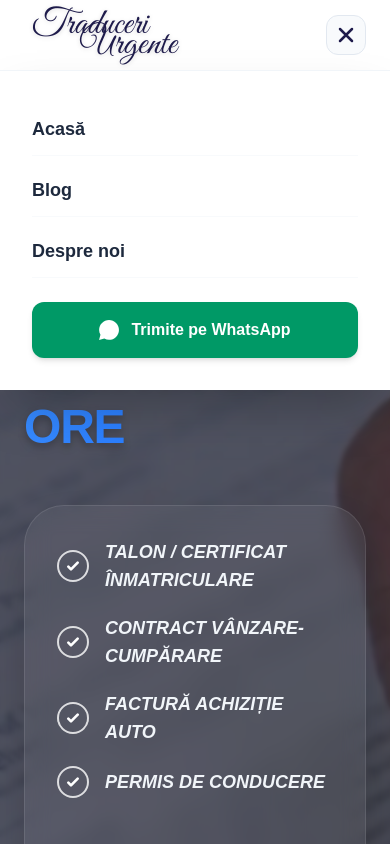
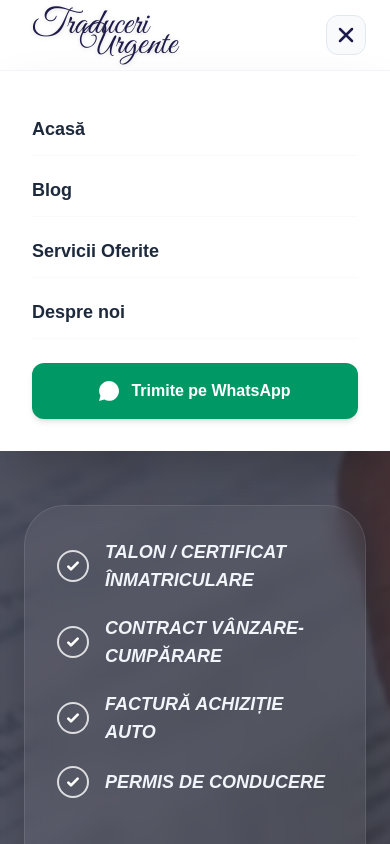
Before and after one commit to Eusebiu05/traduceri-urgente-landing, a Next.js app: page / in a window 390 px wide. Both pictures are taken after a click on the button "Meniu". Shown: the top 844 px of the page. Built offline with nearby package versions, Linux system fonts and the light colour scheme.

Commit message:
Fix: Problema link Servicii Oferite sectiune mobile

```diff
--- a/src/components/Footer.tsx
+++ b/src/components/Footer.tsx
@@ -126,7 +126,7 @@ export const Footer = () => {
             <nav className="flex flex-col gap-3 text-base font-bold text-slate-600 pl-3">
               <Link href="/">Acasă</Link>
               <Link href="/about">Despre Noi</Link>
-              <Link href="/servicii-oferite">Servicii Oferite</Link>
+              <Link href="/servicii_oferite">Servicii Oferite</Link>
               {/* De decomentat pentru ca inca nu exista pagina de Termeni și Condiții
               <Link href="/termeni-si-conditii">Termeni și Condiții</Link>
               */}
--- a/src/components/Header.tsx
+++ b/src/components/Header.tsx
@@ -90,6 +90,7 @@ export const Header = () => {
         <div className="md:hidden bg-white border-t border-slate-100 shadow-2xl absolute w-full left-0 px-8 py-8 flex flex-col gap-2 animate-in fade-in slide-in-from-top-4 duration-300 z-[100]">
           <Link href="/" className="text-lg font-semibold text-slate-800 py-3 border-b border-slate-50" onClick={() => setIsMenuOpen(false)}>Acasă</Link>
           <Link href="/blog" className="text-lg font-semibold text-slate-800 py-3 border-b border-slate-50" onClick={() => setIsMenuOpen(false)}>Blog</Link>
+          <Link href="/servicii_oferite" className="text-lg font-semibold text-slate-800 py-3 border-b border-slate-50" onClick={() => setIsMenuOpen(false)}>Servicii Oferite</Link>
           <Link href="/about" className="text-lg font-semibold text-slate-800 py-3 border-b border-slate-50" onClick={() => setIsMenuOpen(false)}>Despre noi</Link>
 
           <a
```
